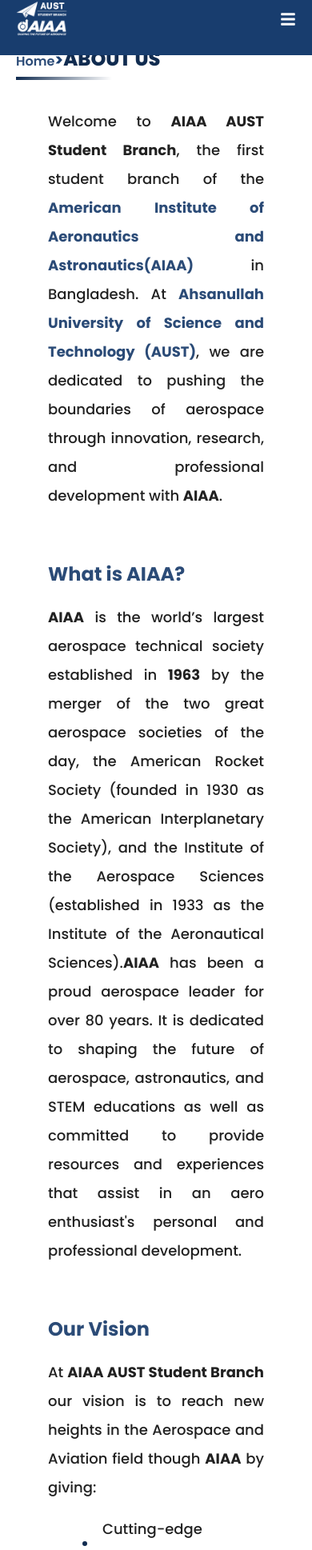
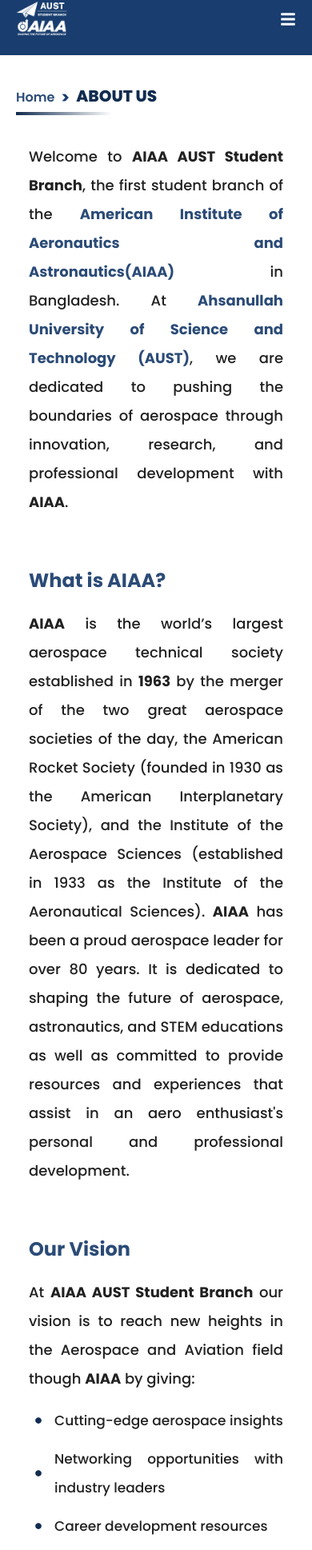
Before and after one commit to OmarMahin/AIAA-AUST-Student-Branch, a React (Vite) app: page /about_us in a window 390 px wide. Shown: the part 22-1960 px from the top of the page at 80% size. Built offline with nearby package versions, Linux system fonts and the light colour scheme.

Commit message:
Responsive done of About page

```diff
--- a/src/component/AboutContent.jsx
+++ b/src/component/AboutContent.jsx
@@ -1,14 +1,14 @@
 import React from "react"
 import { Link } from "react-router-dom"
 import Container from "./Container"
-import { GoDotFill } from "react-icons/go"
+import { FaCircle } from "react-icons/fa"
 import List from "./List"
 import ListItem from "./ListItem"
 
 const AboutContent = () => {
 	return (
 		<Container>
-			<div className=' px-10 text-[#212121]'>
+			<div className=' lg:px-10 px-4 text-[#212121]'>
 				<p className=' font-poppins font-medium text-lg text-justify leading-9'>
 					Welcome to <span className=' font-bold'>AIAA AUST Student Branch</span>, the first
 					student branch of the{" "}
@@ -40,8 +40,8 @@
 					society established in <span className=' font-bold'>1963</span> by the merger of the
 					two great aerospace societies of the day, the American Rocket Society (founded in
 					1930 as the American Interplanetary Society), and the Institute of the Aerospace
-					Sciences (established in 1933 as the Institute of the Aeronautical Sciences).
-					<span className=' font-bold'>AIAA</span> has been a proud aerospace leader for over
+					Sciences (established in 1933 as the Institute of the Aeronautical Sciences).{" "}
+					<span className=' font-bold'> AIAA</span> has been a proud aerospace leader for over
 					80 years. It is dedicated to shaping the future of aerospace, astronautics, and STEM
 					educations as well as committed to provide resources and experiences that assist in
 					an aero enthusiast's personal and professional development.
@@ -52,21 +52,29 @@
 					At <span className=' font-bold'>AIAA AUST Student Branch</span> our vision is to
 					reach new heights in the Aerospace and Aviation field though{" "}
 					<span className=' font-bold'>AIAA</span> by giving:
-					<List className={"pl-10 mt-4 flex-col"}>
-						<ListItem className={"items-center gap-4"}>
-							<GoDotFill className=' text-darknest_blue' />
+					<List className={"md:pl-10 pl-2 mt-4 flex-col flex lg:gap-0 gap-3 text-[17px]"}>
+						<ListItem className={"items-center lg:gap-4 gap-4 flex"}>
+							<div>
+								<FaCircle className=' text-darknest_blue h-2 w-2' />
+							</div>
 							Cutting-edge aerospace insights
 						</ListItem>
-						<ListItem className={"items-center gap-4"}>
-							<GoDotFill className=' text-darknest_blue' />
+						<ListItem className={"items-center lg:gap-4 gap-4 flex"}>
+							<div>
+								<FaCircle className=' text-darknest_blue h-2 w-2' />
+							</div>
 							Networking opportunities with industry leaders
 						</ListItem>
-						<ListItem className={"items-center gap-4"}>
-							<GoDotFill className=' text-darknest_blue' />
+						<ListItem className={"items-center lg:gap-4 gap-4 flex"}>
+							<div>
+								<FaCircle className=' text-darknest_blue h-2 w-2' />
+							</div>
 							Career development resources
 						</ListItem>
-						<ListItem className={"items-center gap-4"}>
-							<GoDotFill className=' text-darknest_blue' />
+						<ListItem className={"items-center lg:gap-4 gap-4 flex"}>
+							<div>
+								<FaCircle className=' text-darknest_blue h-2 w-2' />
+							</div>
 							Resources for innovating and developing aerospace technologies
 						</ListItem>
 					</List>
--- a/src/component/Breadcrumb.jsx
+++ b/src/component/Breadcrumb.jsx
@@ -16,13 +16,13 @@
 
 	return (
 		<Container>
-			<Flex className={'mt-20 mb-11 items-end gap-3 relative after:absolute after:bottom-[-10px] lg:after:w-[200px] after:w-[120px] after:h-1 after:translate-x-[0%] after:left-0 after:bg-gradient-to-r after:from-darknest_blue after:to-transparent'}>
+			<Flex className={'flex lg:mt-20 mt-32 mb-11 items-end lg:gap-3 gap-2 relative after:absolute after:bottom-[-10px] lg:after:w-[200px] after:w-[120px] after:h-1 after:translate-x-[0%] after:left-0 after:bg-gradient-to-r after:from-darknest_blue after:to-transparent'}>
                 <Link to={'/'}>
 
 				<span className=" font-poppins font-semibold text-light-blue">Home</span>
                 </Link>
 				<span className=" font-poppins font-bold text-darker_blue text-xl leading-6">{">"}</span>
-                <span className=" font-poppins font-extrabold text-darknest_blue text-2xl">{PageHeader}</span>
+                <span className=" font-poppins font-extrabold text-darknest_blue lg:text-2xl text-xl">{PageHeader}</span>
 			</Flex>
 		</Container>
 	)
```
